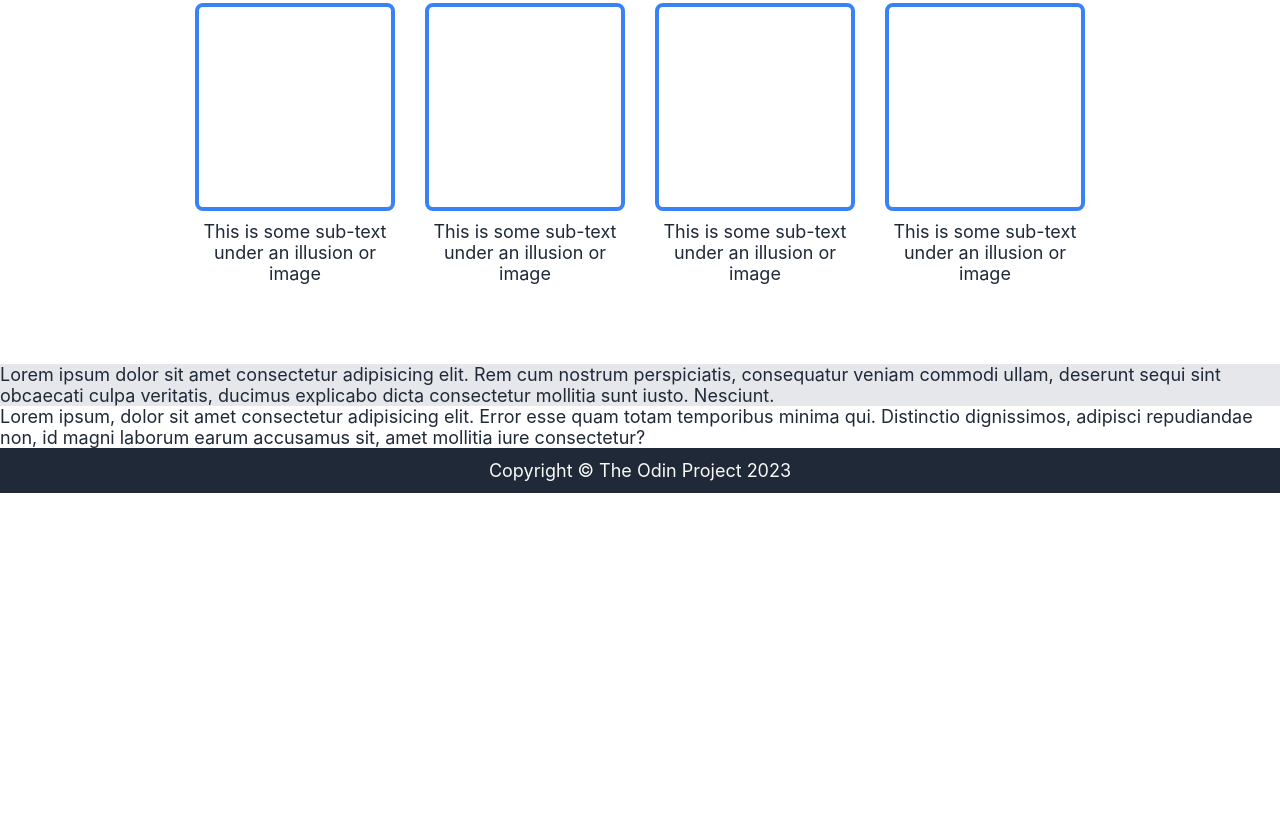
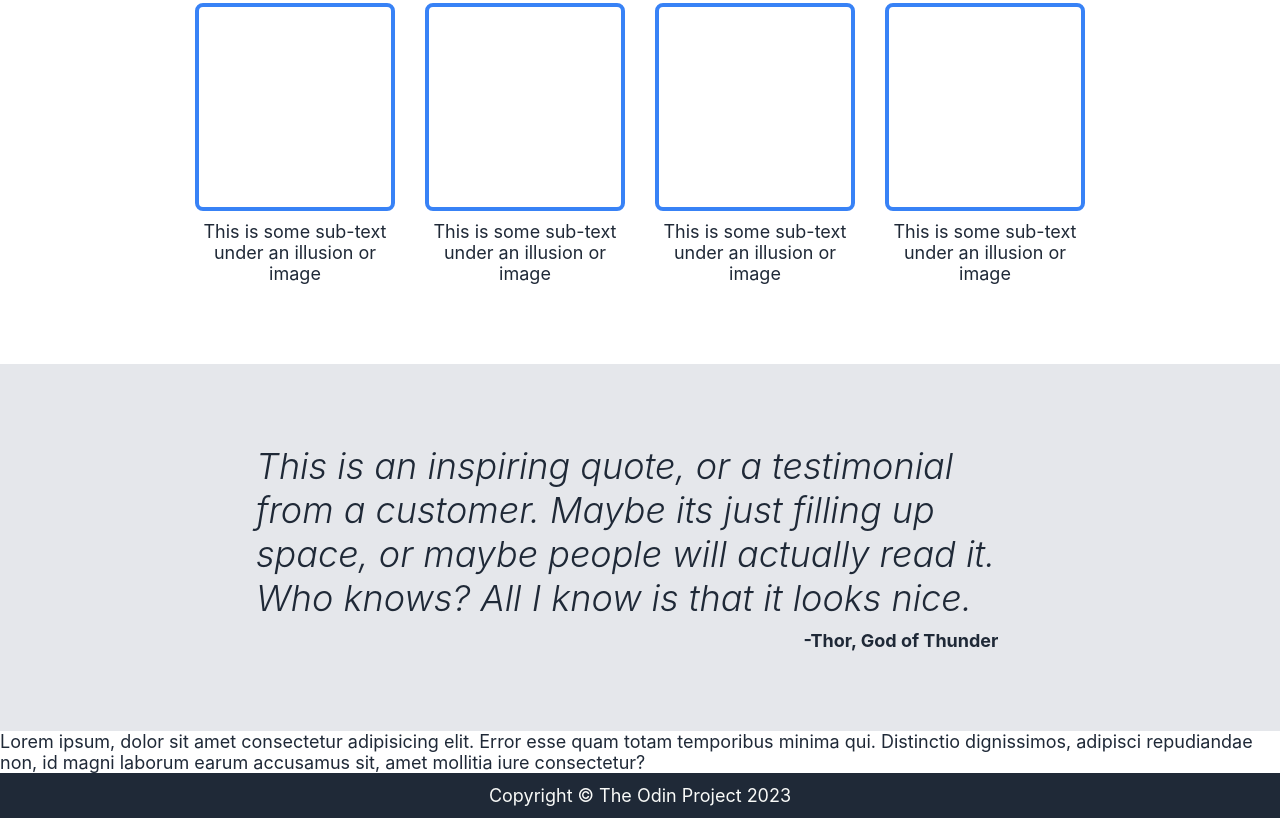
Before and after one commit to tiwaomotosho/odin-html-css-proj, a plain HTML site: page index.html in a window 1280 px wide. Shown: the part 631-1449 px from the top of the page. Before the commit the page ends 1124 px from the top, so only its background shows below. Drawn offline with Linux system fonts and the light colour scheme.

Commit message:
feat: complete section 3 of page
Here, justify-contents, alignment and padding helped place contents

```diff
--- a/index.html
+++ b/index.html
@@ -56,7 +56,10 @@
               </div>
 
         </div>
-        <div class="section-3">Lorem ipsum dolor sit amet consectetur adipisicing elit. Rem cum nostrum perspiciatis, consequatur veniam commodi ullam, deserunt sequi sint obcaecati culpa veritatis, ducimus explicabo dicta consectetur mollitia sunt iusto. Nesciunt.</div>
+        <div class="section-3">
+          <div class="sec-3-large">This is an inspiring quote, or a testimonial from a customer. Maybe its just filling up space, or maybe people will actually read it. Who knows? All I know is that it looks nice.</div>
+          <div class="sec-3-small">-Thor, God of Thunder</div>
+        </div>
         <div class="section-4">Lorem ipsum, dolor sit amet consectetur adipisicing elit. Error esse quam totam temporibus minima qui. Distinctio dignissimos, adipisci repudiandae non, id magni laborum earum accusamus sit, amet mollitia iure consectetur?</div>
     </div>
 
--- a/style.css
+++ b/style.css
@@ -139,6 +139,25 @@ button {
   background-color: #E5E7EB;
   color: #1F2937;
   flex-grow: 1;
+  display: flex;
+  flex-direction: column;
+  justify-content: center;
+  align-items: center;
+  gap: 10px;
+  padding: 80px 0px;
+}
+
+.sec-3-large{
+  font-size: 36px;
+  font-weight: 300;
+  font-style: italic;
+  max-width: 60%;
+}
+
+.sec-3-small{
+  font-weight: bolder;
+  align-self: flex-end;
+  padding-right: 22%;
 }
 
 .section-4{
```
